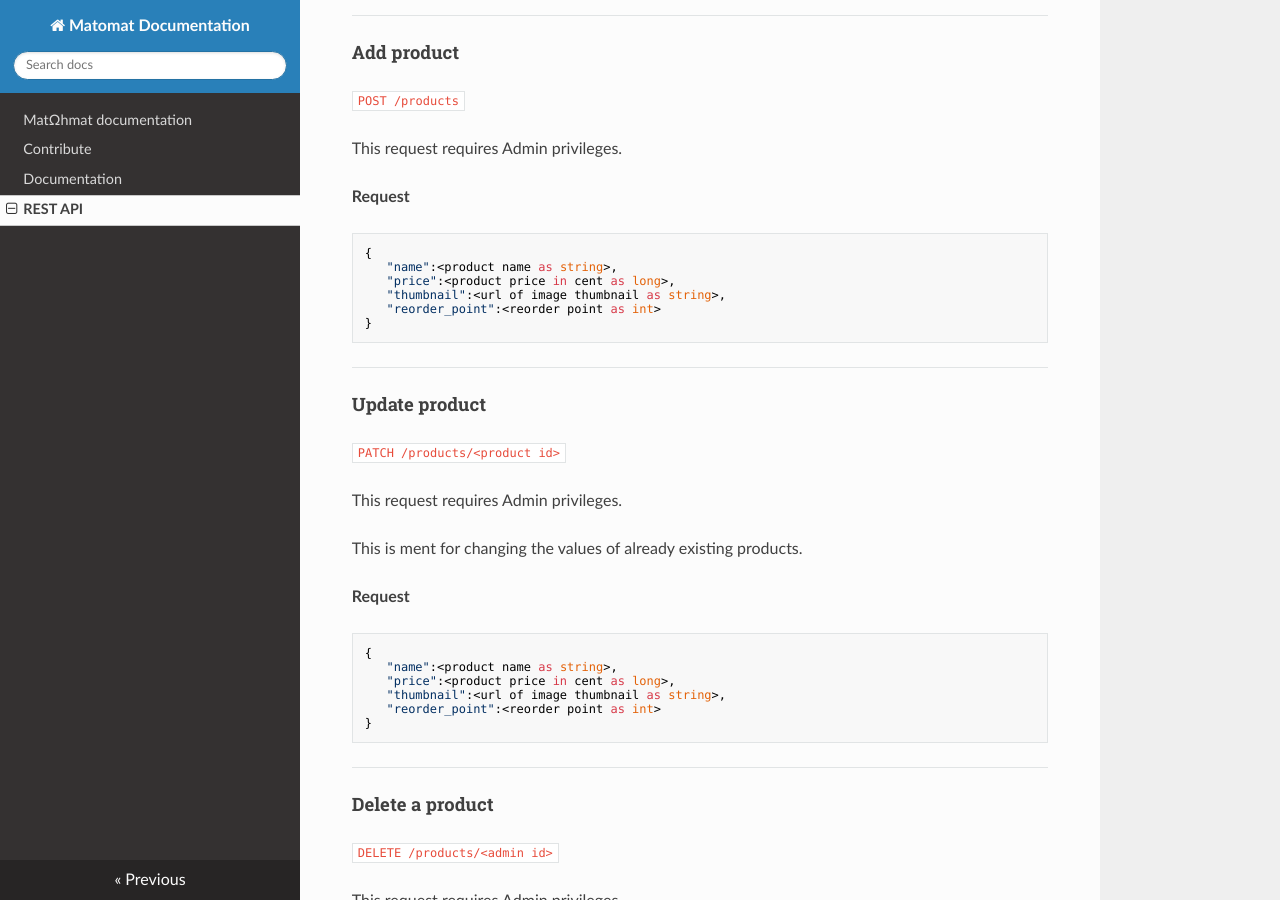
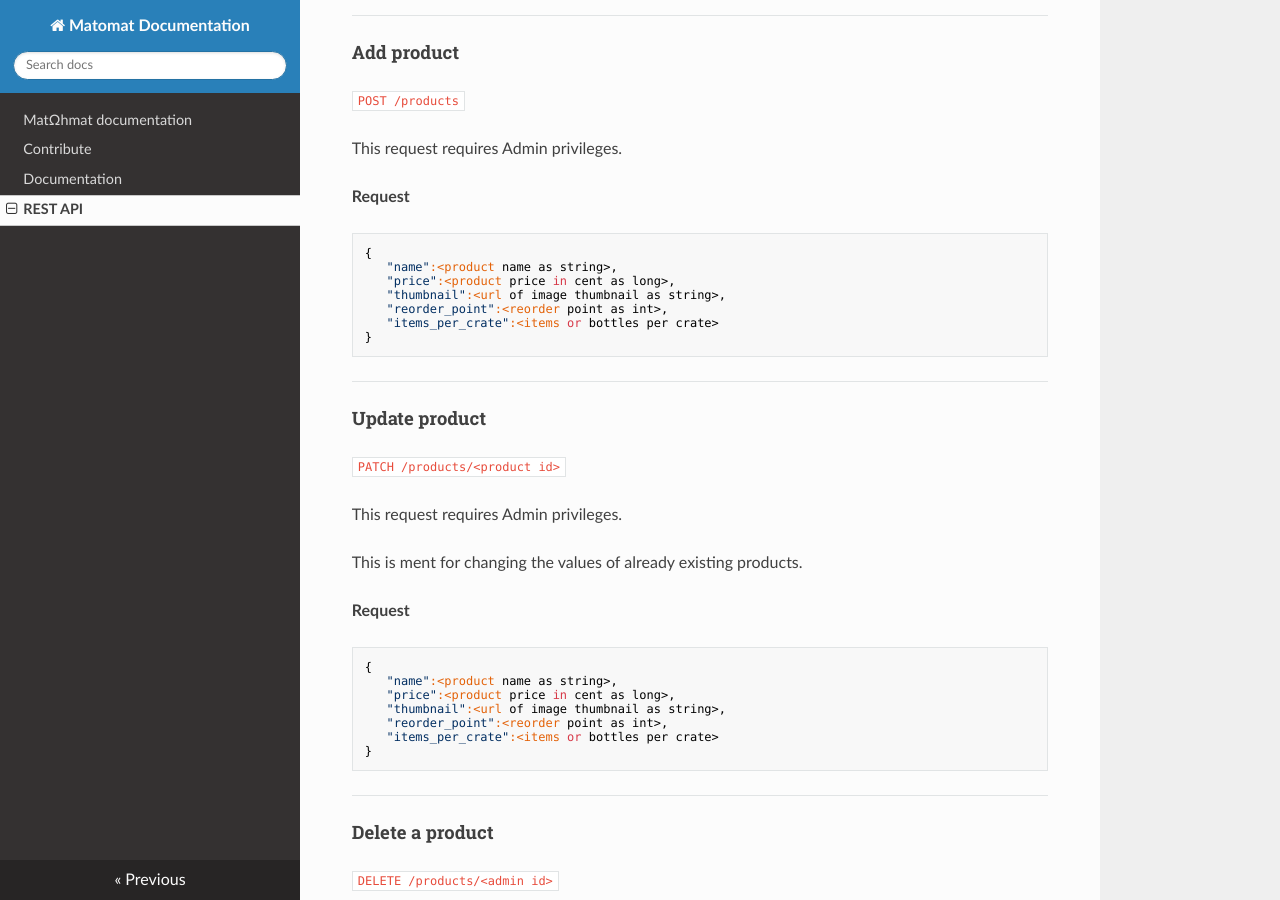
Before and after one commit to FSIN-ohm/Matomat-Documentation, an MkDocs documentation site: the page built from docs/rest_api.md, in a window 1280 px wide and 900 px high, scrolled down 5717 px. Built offline with MkDocs 1.6.1, drawn with Linux system fonts in a browser that asks for light colours; nearby versions of some CDN libraries.

Commit message:
add items per create for reorder email

````diff
--- a/docs/rest_api.md
+++ b/docs/rest_api.md
@@ -276,7 +276,8 @@
    "name":<product name as string>,
    "price":<product price in cent as long>,
    "thumbnail":<url of image thumbnail as string>,
-   "reorder_point":<reorder point as int>
+   "reorder_point":<reorder point as int>,
+   "items_per_crate":<items or bottles per crate>
 }
 ```
 
@@ -296,7 +297,8 @@
    "name":<product name as string>,
    "price":<product price in cent as long>,
    "thumbnail":<url of image thumbnail as string>,
-   "reorder_point":<reorder point as int>
+   "reorder_point":<reorder point as int>,
+   "items_per_crate":<items or bottles per crate>
 }
 ```
 
````
